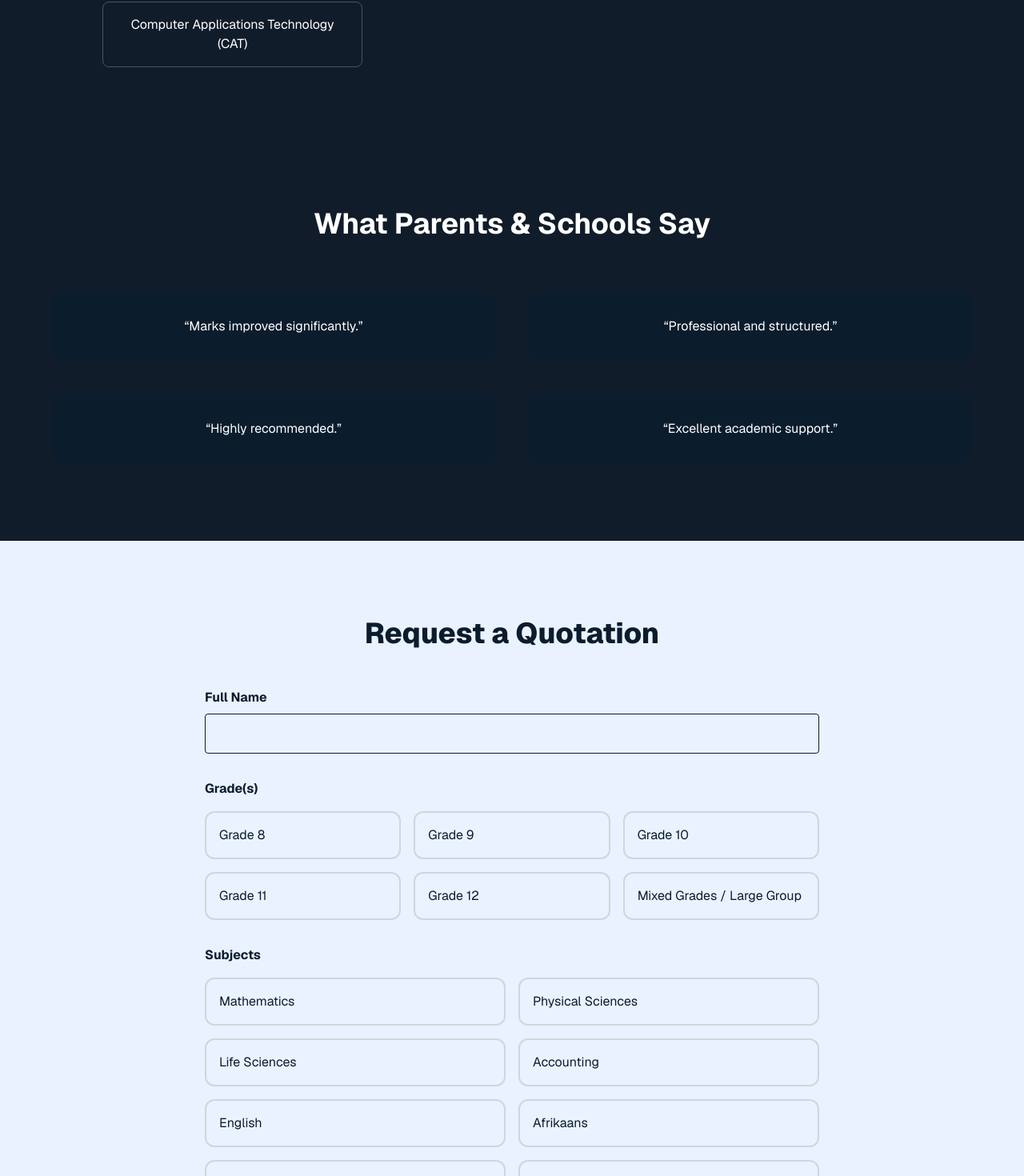
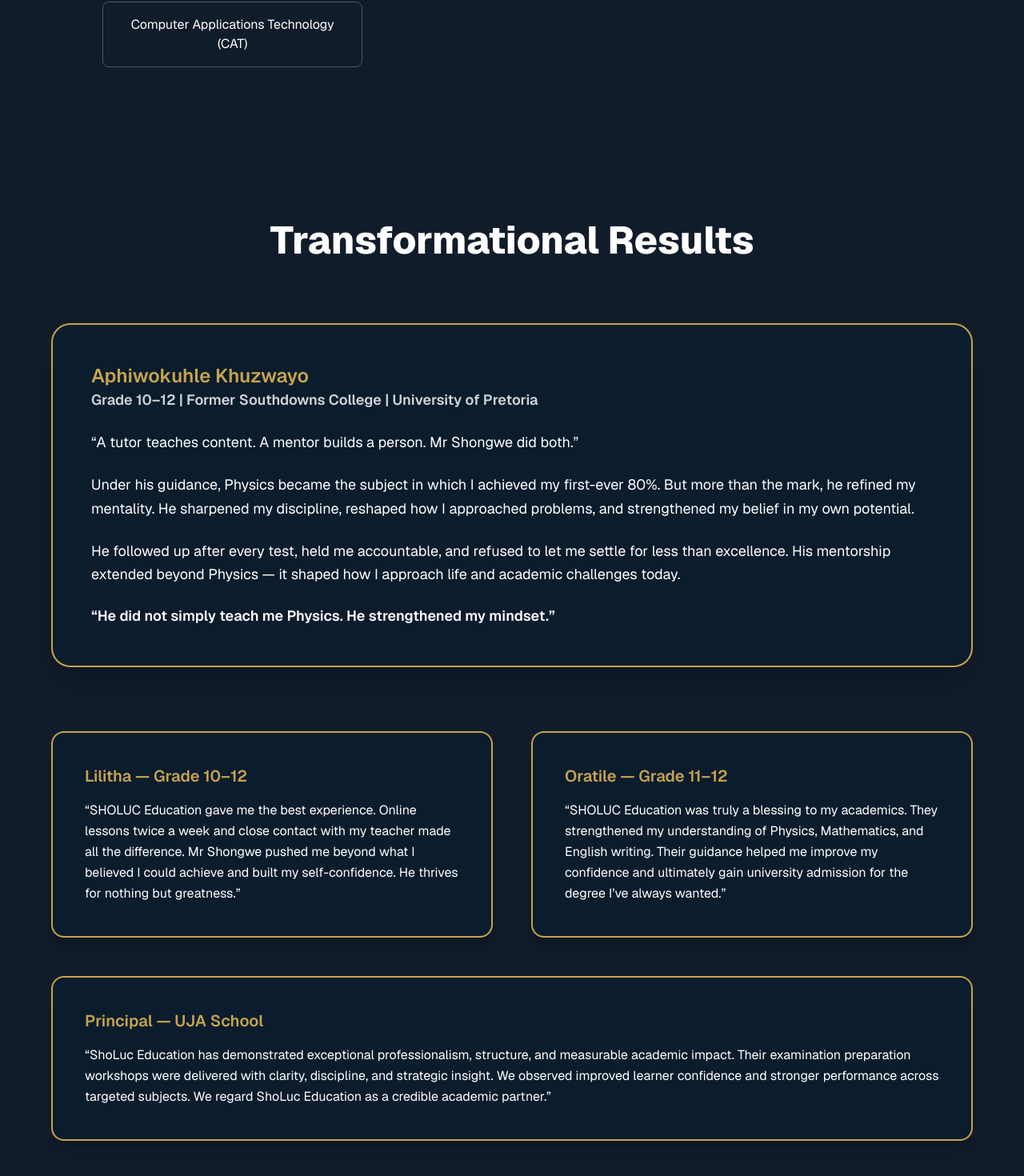
Before and after one commit to sholucholdings-hash/sholuc-education, a Next.js app: page / in a window 1280 px wide. Shown: the part 3025-4495 px from the top of the page at 80% size. Built offline with nearby package versions, Linux system fonts and the light colour scheme.

Commit message:
Upgraded testimonials to authority-level case studies

```diff
--- a/app/page.tsx
+++ b/app/page.tsx
@@ -258,26 +258,88 @@ Notes: ${formData.get("notes") || "None"}
         </div>
       </section>
 
-      {/* TESTIMONIALS */}
-      <section className="bg-[#111C2A] py-24 px-6 text-white">
-        <div className="max-w-6xl mx-auto text-center">
-          <h2 className="text-4xl font-bold mb-16">
-            What Parents & Schools Say
+      {/* TESTIMONIALS – AUTHORITY & RESULTS */}
+<section className="bg-[#111C2A] py-28 px-6 text-white">
+  <div className="max-w-6xl mx-auto">
+
+    <h2 className="text-5xl font-extrabold text-center mb-20">
+      Transformational Results
     </h2>
-          <div className="grid md:grid-cols-2 gap-10">
-            <div className="bg-[#0B1C2D] p-8 rounded-2xl">
-              “Marks improved significantly.”
+
+    {/* APHIWE FEATURED TESTIMONIAL */}
+    <div className="bg-[#0B1C2D] p-12 rounded-3xl shadow-2xl border-2 border-[#C6A34E] mb-20">
+      <p className="text-2xl font-semibold text-[#C6A34E] mb-6">
+        Aphiwokuhle Khuzwayo
+        <span className="block text-lg text-gray-300">
+          Grade 10–12 | Former Southdowns College | University of Pretoria
+        </span>
+      </p>
+
+      <p className="text-lg leading-relaxed mb-6">
+        “A tutor teaches content. A mentor builds a person.
+        Mr Shongwe did both.”
+      </p>
+
+      <p className="text-lg leading-relaxed mb-6">
+        Under his guidance, Physics became the subject in which I achieved my first-ever 80%.
+        But more than the mark, he refined my mentality. He sharpened my discipline,
+        reshaped how I approached problems, and strengthened my belief in my own potential.
+      </p>
+
+      <p className="text-lg leading-relaxed mb-6">
+        He followed up after every test, held me accountable, and refused to let me settle
+        for less than excellence. His mentorship extended beyond Physics — it shaped how
+        I approach life and academic challenges today.
+      </p>
+
+      <p className="text-lg font-semibold">
+        “He did not simply teach me Physics.
+        He strengthened my mindset.”
+      </p>
     </div>
-            <div className="bg-[#0B1C2D] p-8 rounded-2xl">
-              “Professional and structured.”
+
+    {/* GRID TESTIMONIALS */}
+    <div className="grid md:grid-cols-2 gap-12">
+
+      <div className="bg-[#0B1C2D] p-10 rounded-2xl shadow-xl border-2 border-[#C6A34E]">
+        <p className="text-xl font-semibold text-[#C6A34E] mb-4">
+          Lilitha — Grade 10–12
+        </p>
+        <p className="leading-relaxed">
+          “SHOLUC Education gave me the best experience. Online lessons twice a week
+          and close contact with my teacher made all the difference. Mr Shongwe pushed
+          me beyond what I believed I could achieve and built my self-confidence.
+          He thrives for nothing but greatness.”
+        </p>
       </div>
-            <div className="bg-[#0B1C2D] p-8 rounded-2xl">
-              “Highly recommended.”
+
+      <div className="bg-[#0B1C2D] p-10 rounded-2xl shadow-xl border-2 border-[#C6A34E]">
+        <p className="text-xl font-semibold text-[#C6A34E] mb-4">
+          Oratile — Grade 11–12
+        </p>
+        <p className="leading-relaxed">
+          “SHOLUC Education was truly a blessing to my academics.
+          They strengthened my understanding of Physics, Mathematics,
+          and English writing. Their guidance helped me improve my confidence
+          and ultimately gain university admission for the degree I’ve always wanted.”
+        </p>
       </div>
-            <div className="bg-[#0B1C2D] p-8 rounded-2xl">
-              “Excellent academic support.”
+
+      <div className="bg-[#0B1C2D] p-10 rounded-2xl shadow-xl border-2 border-[#C6A34E] md:col-span-2">
+        <p className="text-xl font-semibold text-[#C6A34E] mb-4">
+          Principal — UJA School
+        </p>
+        <p className="leading-relaxed">
+          “ShoLuc Education has demonstrated exceptional professionalism,
+          structure, and measurable academic impact. Their examination preparation
+          workshops were delivered with clarity, discipline, and strategic insight.
+          We observed improved learner confidence and stronger performance across
+          targeted subjects. We regard ShoLuc Education as a credible academic partner.”
+        </p>
       </div>
+
     </div>
+
   </div>
 </section>
 
```
Lines whose indentation alone changed are shown as unchanged.
